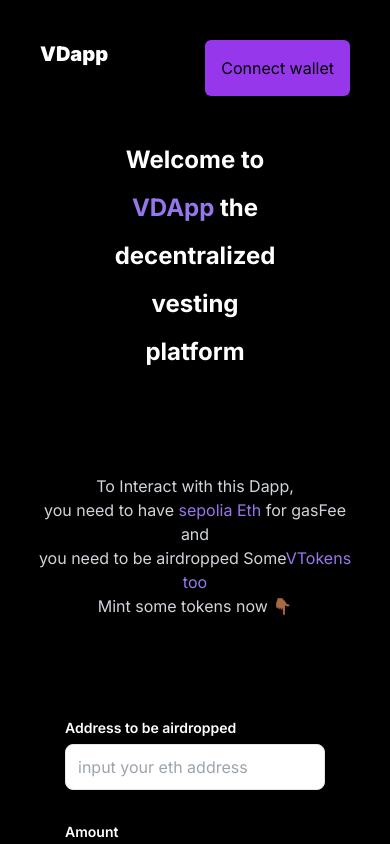
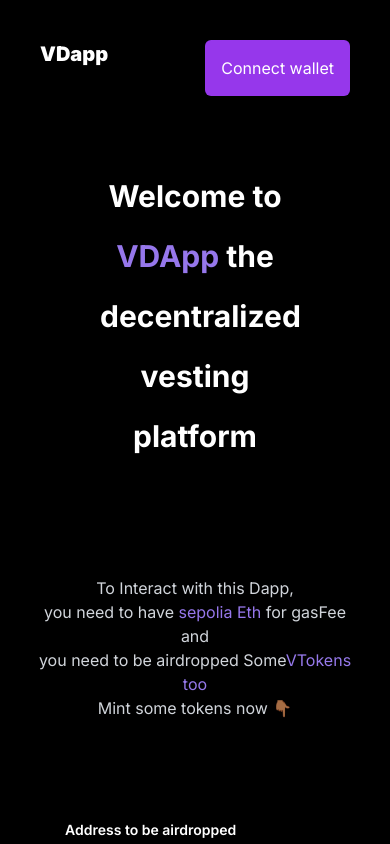
Before and after one commit to KoxyG/VestingDapp, a Next.js app: page / in a window 390 px wide. Shown: the top 844 px of the page. Built offline with nearby package versions, Linux system fonts and the light colour scheme.

Commit message:
fixed font

```diff
--- a/src/app/page.jsx
+++ b/src/app/page.jsx
@@ -172,7 +172,7 @@ export default function Home() {
       resetMintEntries();
     } catch (error) {
       setMinting(false);
-      console.log("Error Minting", error);
+      alert("Error Minting", error);
       throw error; // Re-throw the error to propagate it to the caller
     }
   };
@@ -219,7 +219,7 @@ export default function Home() {
         alert("Vesting Schedule created successfully");
         resetFormEntries();
       } catch (error) {
-        console.error("Error creating vesting schedule:", error);
+        alert("Error creating vesting schedule:", error);
         setLoading(false);
         setWhitelist(false);
         // Handle error appropriately, e.g., display an error message to the user
@@ -339,7 +339,13 @@ export default function Home() {
         alert("Address whitelisted successfully");
         resetWhiteListFormEntries();
       } catch (error) {
-        console.error("Error whiteListing", error);
+        let errorMessage;
+        if (error.message.includes("Address is already whitelisted ")) {
+          errorMessage = "Address is already whitelisted ";
+        } else {
+          errorMessage = "Error whitelisting, refresh: " + error.message;
+        }
+        alert(errorMessage);
         setPending(false);
       }
     }
@@ -370,7 +376,7 @@ export default function Home() {
           {!walletConnected ? (
             <button
               onClick={connectWallet}
-              className="bg-[#9637eb] rounded-md p-4"
+              className="bg-[#9637eb] text-white rounded-md p-4"
             >
               Connect wallet
             </button>
@@ -391,10 +397,10 @@ export default function Home() {
 
         {!walletConnected ? (
           <div>
-            <h3 className="text-center text-white text-2xl sm:text-4xl font-bold leading-loose px-[100px] sm:mt-[90px]">
-              Welcome to <span className="text-[#9677eb]">VDApp</span> the decentralized vesting platform <br />
+            <h3 className="text-center pt-[30px] sm:pt-[0px] text-white text-3xl sm:text-4xl font-bold leading-loose px-[100px] sm:mt-[90px]">
+              Welcome to <span className="text-[#9677eb]">VDApp</span> the
+              decentralized vesting platform <br />
               <br />
-
             </h3>
 
             <p className="text-center px-[30px] pb-[30px] text-gray-300 pt-[50px]">
@@ -448,8 +454,6 @@ export default function Home() {
                 </div>
               </div>
             </form>
-
-
           </div>
         ) : (
           <div className="mx-auto container">
```
